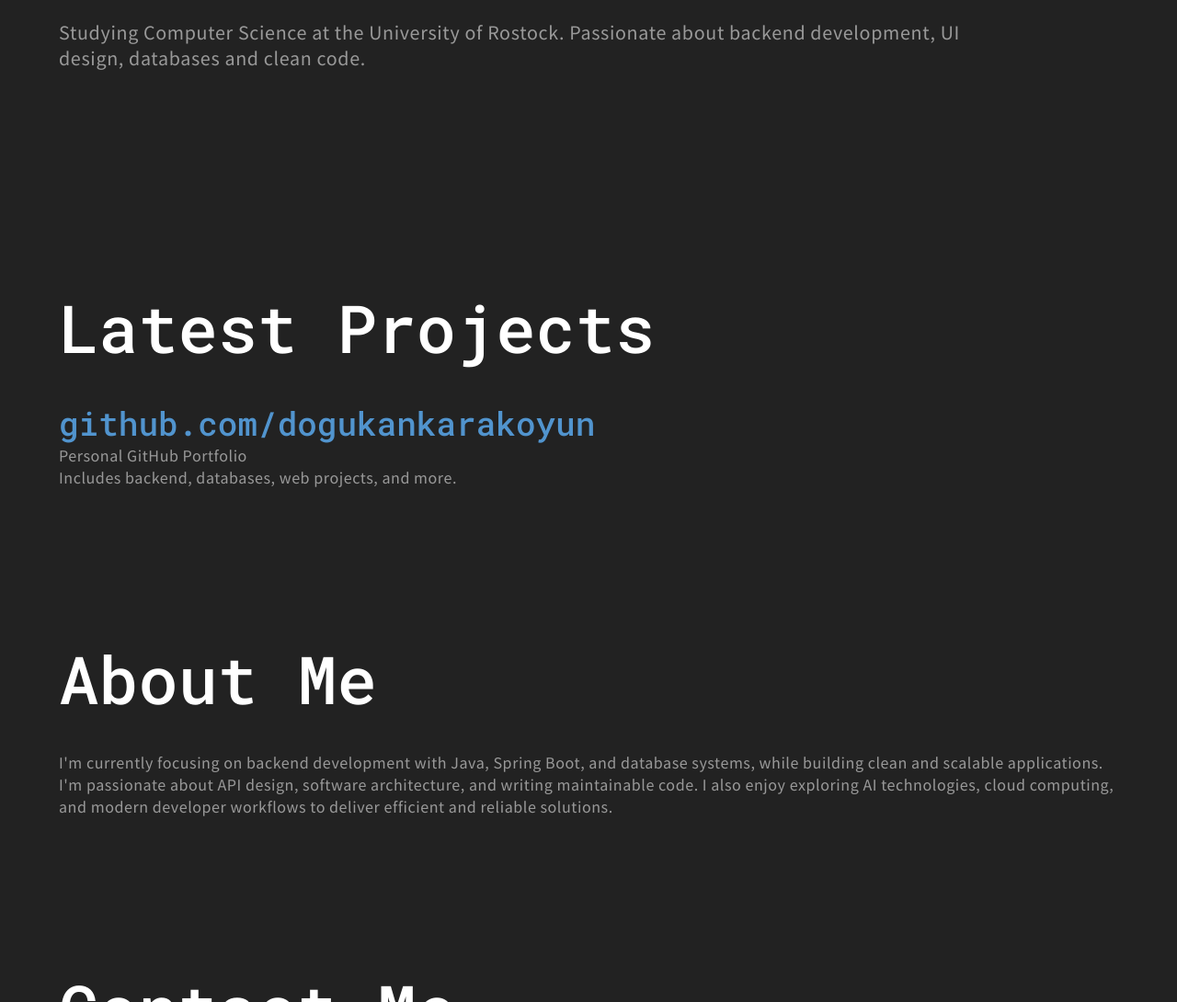
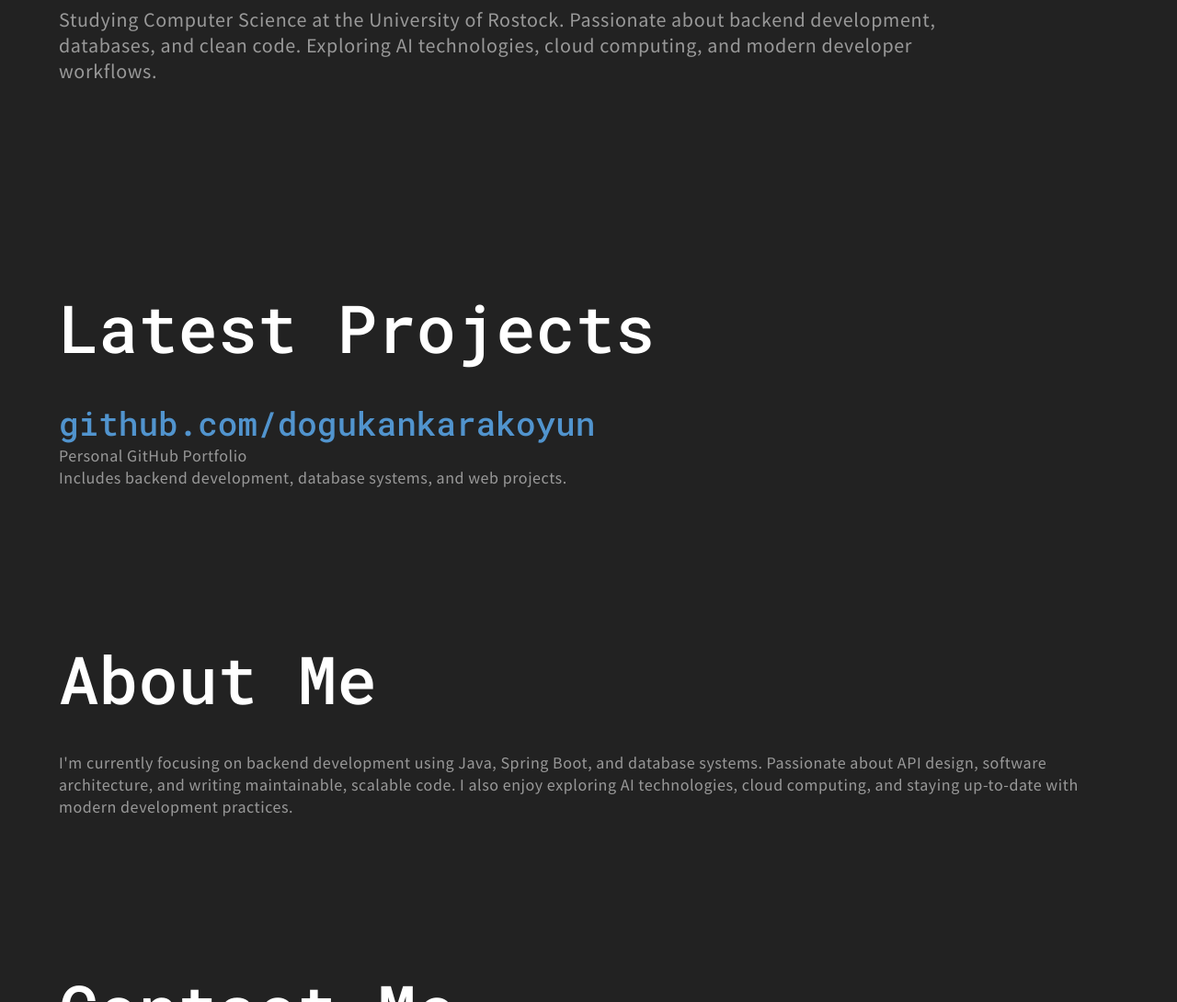
Before and after one commit to dogukankarakoyun/dogukan.codes-site, a plain HTML site: page index.html in a window 1280 px wide. Shown: the part 426-1516 px from the top of the page at 92% size. Drawn offline with Linux system fonts and the light colour scheme.

Commit message:
Update index.html

```diff
--- a/index.html
+++ b/index.html
@@ -2,7 +2,7 @@
 <html class="no-js" lang="en">
     <head>
         <meta charset="utf-8">
-       <title>Dogukan Karakoyun's Portfolio | dogukan.codes</title>
+        <title>Dogukan Karakoyun's Portfolio | dogukan.codes</title>
         <meta name="description" content="Personal portfolio of Dogukan Karakoyun. Backend Development · Software Architecture · Clean Code">
         <meta name="viewport" content="width=device-width, initial-scale=1">
 
@@ -45,8 +45,10 @@
             <section class="page page--home">
                 <h1 class="logo">dogukan.codes</h1>
                 <h2 class="logo__description">Dogukan Karakoyun / <br/>Informatics Student</h2>
-                <p class="logo__text">Studying Computer Science at the University of Rostock.
-                Passionate about backend development, UI design, databases and clean code.
+                <p class="logo__text">
+                    Studying Computer Science at the University of Rostock.
+                    Passionate about backend development, databases, and clean code.
+                    Exploring AI technologies, cloud computing, and modern developer workflows.
                 </p>
             </section>
 
@@ -61,7 +63,7 @@
                                 </a>
                             </h3>
                             <p>Personal GitHub Portfolio</p>
-                            <p>Includes backend, databases, web projects, and more.</p>
+                            <p>Includes backend development, database systems, and web projects.</p>
                         </li>
                     </ul>
                 </div>
@@ -70,13 +72,13 @@
             <section class="page">
                 <h1 class="page__header">About Me</h1>
                 <div class="page__content">
-                    <p>I'm currently focusing on backend development with Java, Spring Boot, and database systems, while building clean and scalable applications.
-                    I'm passionate about API design, software architecture, and writing maintainable code.
-                    I also enjoy exploring AI technologies, cloud computing, and modern developer workflows to deliver efficient and reliable solutions.
+                    <p>
+                        I'm currently focusing on backend development using Java, Spring Boot, and database systems.
+                        Passionate about API design, software architecture, and writing maintainable, scalable code.
+                        I also enjoy exploring AI technologies, cloud computing, and staying up-to-date with modern development practices.
                     </p>
                 </div>
             </section>
-
 
             <section class="page">
                 <h1 class="page__header">Contact Me</h1>
@@ -84,7 +86,6 @@
                     <h3><a href="mailto:dogukan@karakoyun.dev">Email me at dogukan@karakoyun.dev</a></h3>
                 </div>
             </section>
-
 
         </main>
 
```
